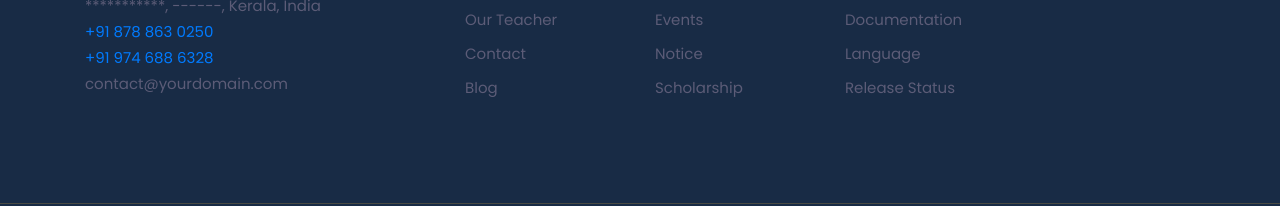
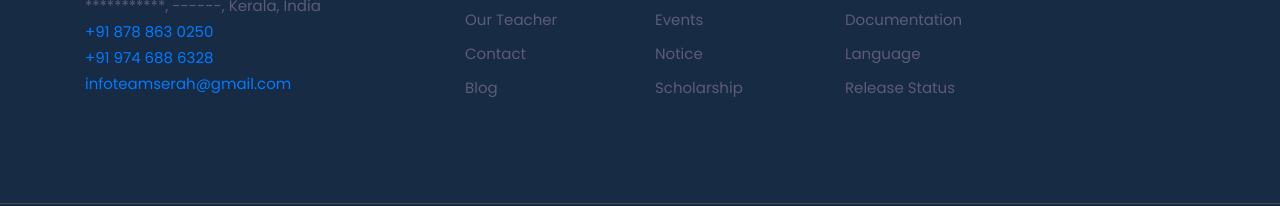
Before and after one commit to akash2k01/serah2, a website: page index.html in a window 1280 px wide. Shown: the part 5255-5461 px from the top of the page. Drawn offline with Linux system fonts and the light colour scheme; some packages are replaced by stand-ins of ours.

Commit message:
Update index.html

```diff
--- a/index.html
+++ b/index.html
@@ -570,7 +570,8 @@ TIFR Hyderabad</p>
             <a href="tel:+918788630250"><li class="mb-2">+91 878 863 0250</li></a>
             <a href="tel:+919746886328"><li class="mb-2">+91 974 688 6328</li></a>
             <li class="mb-2"></li>
-            <li class="mb-2">contact@yourdomain.com</li>
+            <li class="mb-2"><a href="mailto:infoteamserah@gmail.com">infoteamserah@gmail.com</a>
+</li>
           </ul>
         </div>
         <!-- company -->
```
